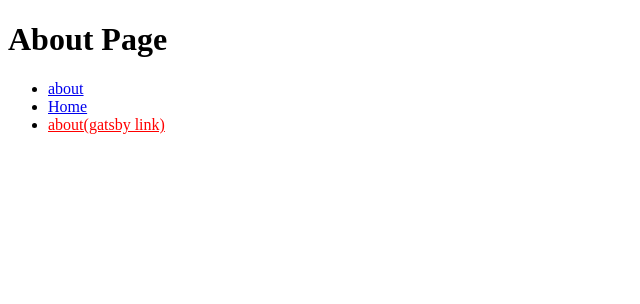
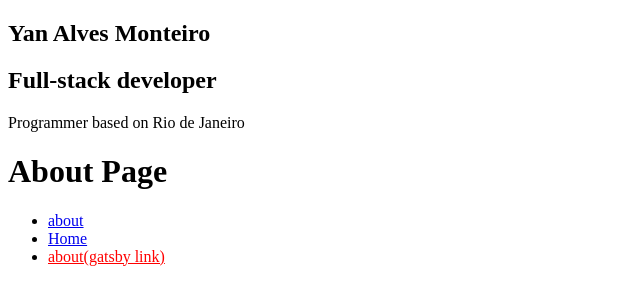
Before and after one commit to yalves/yan-alves, a Gatsby site: page /about in a window 1280 px wide. Shown: the whole page, without its empty margins (0-640 px from the left). Built offline with nearby package versions, Linux system fonts and the light colour scheme; Gatsby itself is replaced by a stand-in of ours.

Commit message:
Updates layout with personal information

```diff
--- /dev/null
+++ b/src/components/Profile/index.js
@@ -0,0 +1,11 @@
+import React from 'react'
+
+const Profile = () => (
+  <div className="Profile-wrapper">
+    <h1>Yan Alves Monteiro</h1>
+    <h2>Full-stack developer</h2>
+    <p>Programmer based on Rio de Janeiro</p>
+  </div>
+)
+
+export default Profile
--- a/src/components/layout.js
+++ b/src/components/layout.js
@@ -7,10 +7,16 @@
 
 import React from "react"
 import PropTypes from "prop-types"
+import Profile from "./Profile"
 
 const Layout = ({ children }) => {
   return (
-    <main>{children}</main>
+    <>
+      <aside>
+        <Profile></Profile>
+      </aside>
+      <main>{children}</main>
+    </>
   )
 }
 
--- a/src/pages/about.js
+++ b/src/pages/about.js
@@ -1,8 +1,11 @@
 import React from 'react'
 import { Link } from 'gatsby'
+import Layout from '../components/layout'
+import SEO from "../components/seo"
 
 const AboutPage = () => (
-  <>
+  <Layout>
+    <SEO title="About" />
     <h1>About Page</h1>
     <ul>
       <li>
@@ -17,7 +20,7 @@ const AboutPage = () => (
         </Link>
       </li>
     </ul>
-  </>
+  </Layout>
 )
 
 export default AboutPage
```
